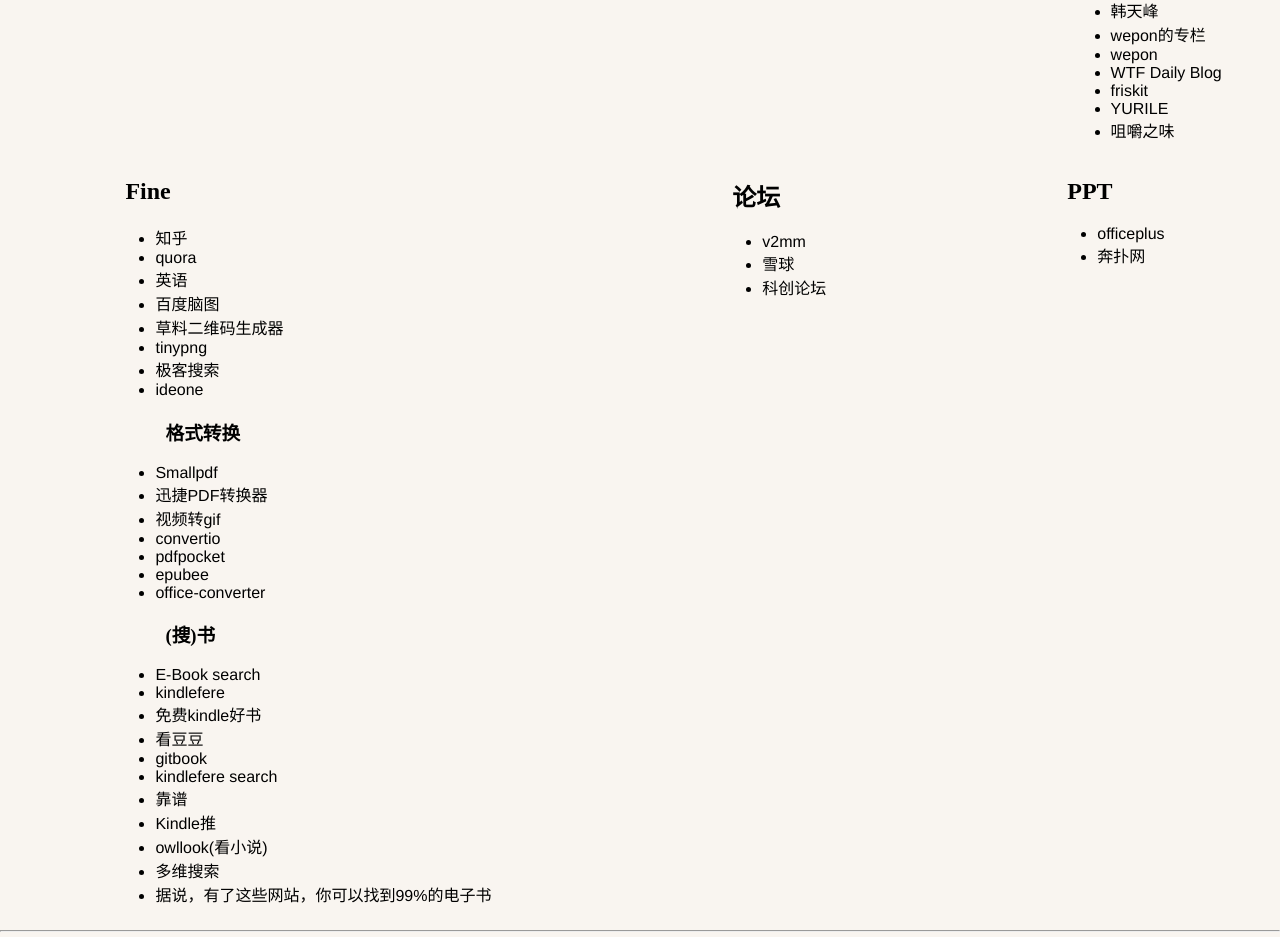
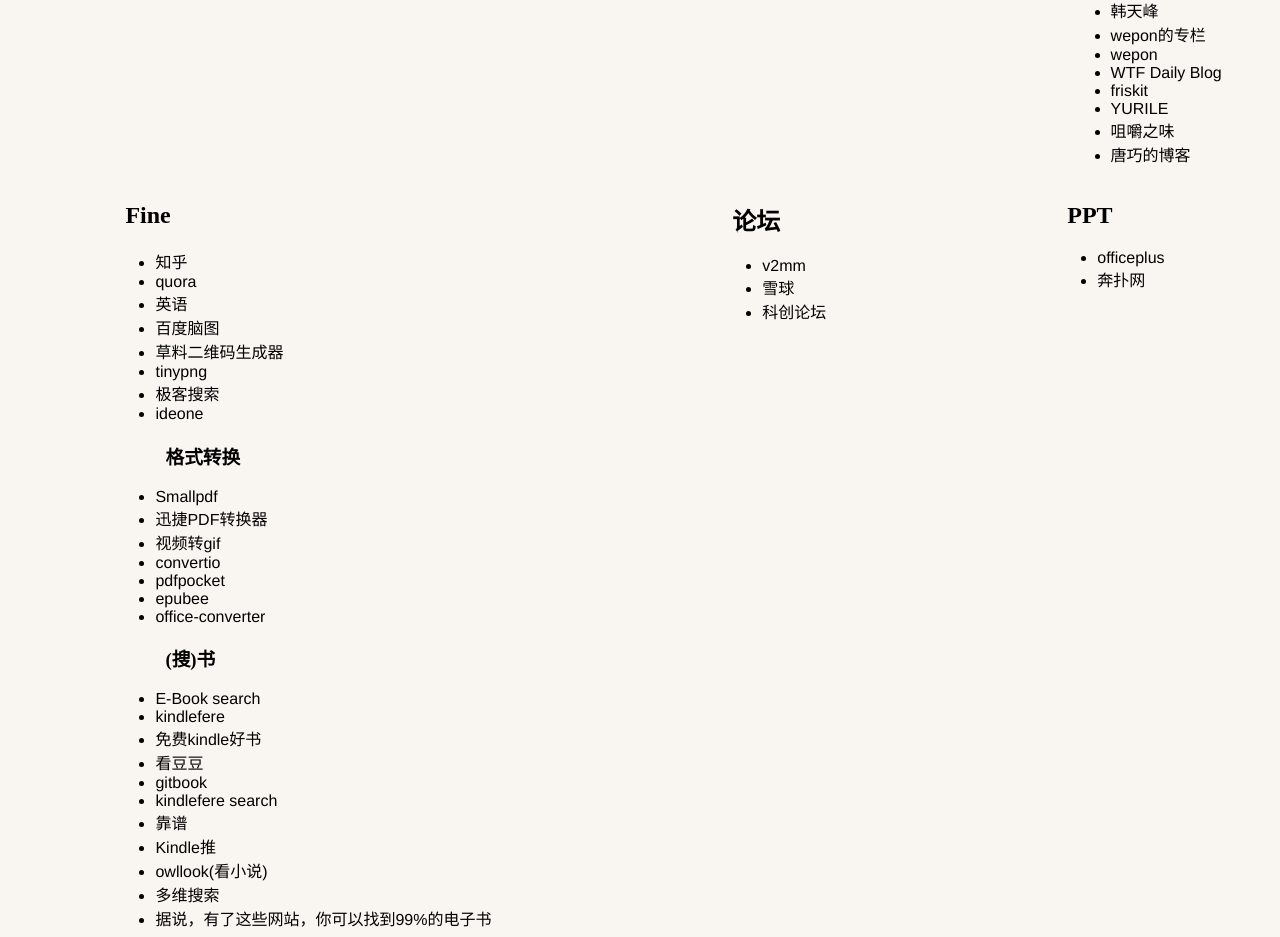
Before and after one commit to iamsail/Resource, a plain HTML site: page index.html in a window 1280 px wide. Shown: the part 2272-3209 px from the top of the page. Drawn offline with Linux system fonts and the light colour scheme.

Commit message:
add blog

```diff
--- a/index.html
+++ b/index.html
@@ -396,6 +396,7 @@
                         <li><a href="http://friskit.me/" target="_blank" >friskit</a></li>
                         <li><a href="http://zyy1217.com/" target="_blank" >YURILE</a></li>
                         <li><a href="http://jerryzou.com/" target="_blank" >咀嚼之味</a></li>
+                        <li><a href="http://blog.devtang.com/" target="_blank" >唐巧的博客</a></li>
                     </ul>
 </section>
 <section>
```
